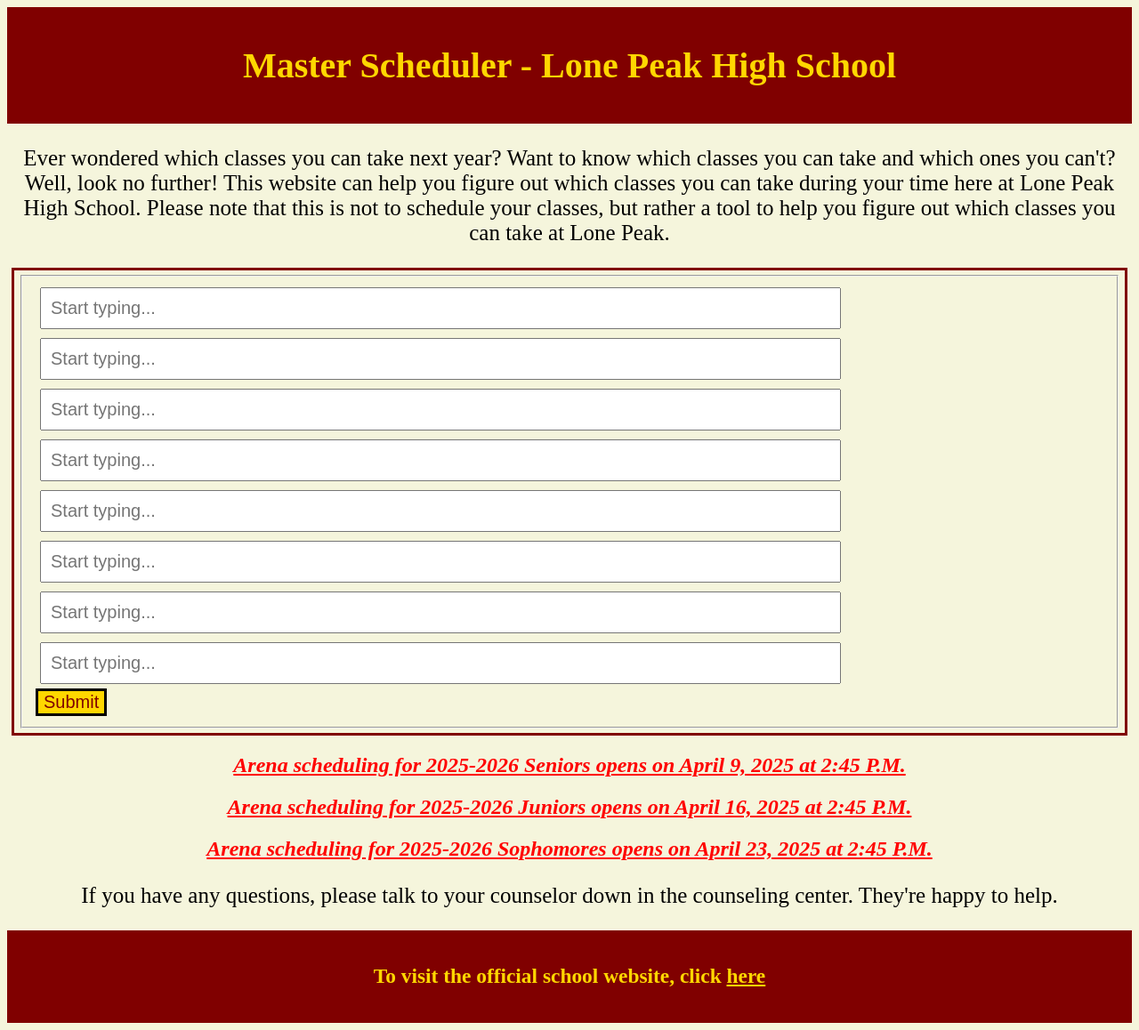
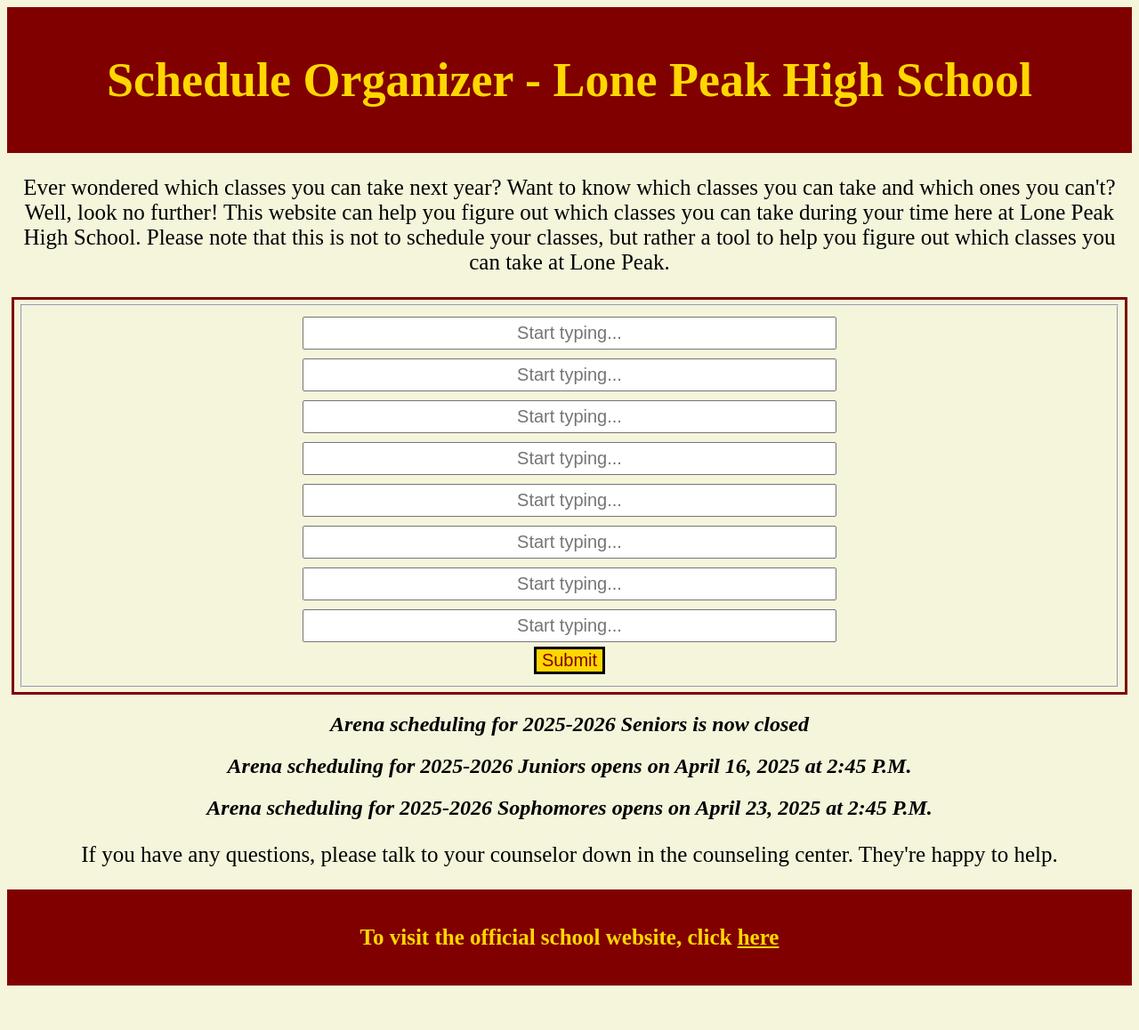
Before and after one commit to leerobertw/MasterSchedule, a Flask app: page / in a window 1280 px wide. Shown: the whole page at 89% size. After the commit the page ends 1108 px from the top, so only its background shows below. Run offline with Flask 3, Linux system fonts and the light colour scheme.

Commit message:
Made some changes to the UI & made it not as wide

```diff
--- a/src/static/styles.css
+++ b/src/static/styles.css
@@ -12,7 +12,7 @@
     background-color: var(--primaryColor);
     color: var(--secondaryColor);
     padding: 15px;
-    font-size: 20px;
+    font-size: 27px;
     margin: auto;
 }
 
@@ -22,29 +22,20 @@
 
 h2 {
     text-align: center;
-    color: red;
-    text-decoration: underline;
     font-style: italic;
-}
-
-.hide {
-    display: none;
-}
-
-.show {
-    display: block;
-}
-
-.hide {
-    display: none;
-}
-
-.show {
-    display: block;
 }
 
 h3 {
     text-align: center;
+    font-size: 25px;
+}
+
+h3 #good {
+    color: green;
+}
+
+h3 #bad {
+    color: red;
 }
 
 p {
@@ -63,7 +54,11 @@
     background-color: var(--primaryColor);
     color: var(--secondaryColor);
     padding: 15px;
-    font-size: 20px;
+    font-size: 25px;
+}
+
+footer h3 {
+    color: var(--secondaryColor);
 }
 
 a {
@@ -100,7 +95,7 @@
 
 
 form {
-    text-align: left;
+    text-align: center;
     margin: 5px;
     padding: 5px;
     font-size: 20px;
@@ -109,10 +104,10 @@
 
 input {
     font-size: 20px;
-    padding: 10px 10px;
-    text-align: left;
+    padding: 5px 5px;
+    text-align: center;
     margin: 5px;
-    width: 75%;
+    width: 50%;
     box-sizing: border-box;
 }
 
@@ -121,9 +116,19 @@
 }
 
 select {
-    width: 75%;
-    padding: 10px 10px;
-    border: none;
+    width: 48%;
+    padding: 5px 5px;
+    border: 1px solid black;
     border-radius: 3px;
     background-color: white;
 }
+
+ul {
+    font-size: 25px;
+    padding: 5px;
+    text-decoration: underline;
+}
+
+li {
+    list-style-type: none;
+}
--- a/src/templates/index.html
+++ b/src/templates/index.html
@@ -3,11 +3,11 @@
     <head>
         <meta charset="UTF-8">
         <meta name="viewport" content="width=device-width, initial-scale=1.0">
-            <title>Master Scheduler - LPHS</title>
+            <title>Schedule Organizer - LPHS</title>
             <link rel="stylesheet" href="{{ url_for('static', filename='styles.css') }}">
     </head>
     <header>
-        <h1>Master Scheduler - Lone Peak High School</h1>
+        <h1>Schedule Organizer - Lone Peak High School</h1>
     </header>
     <body>
         <main>
@@ -39,7 +39,7 @@
                         <h2>Schedule Results:</h2>
                         {% for result in results %}
                             {% set result_dict = result | safe | fromjson %}
-                            <h3>{{ result_dict.status }}</h3>
+                            <h3 id="good">{{ result_dict.status }}</h3>
                             {% if "result" in result_dict %}
                                 <div id="schedule-box">
                                     <h3>Valid Schedule:</h3>
@@ -51,7 +51,7 @@
                                     window.scheduleResults = {{ result_dict.result | tojson }};
                                 </script>
                             {% elif "conflicts" in result_dict %}
-                                <h3>Conflicting Classes:</h3>
+                                <h3 id="bad">Conflicting Classes:</h3>
                                 <ul>
                                     {% for class in result_dict.conflicts %}
                                         <li>{{ class }}</li>
@@ -62,7 +62,7 @@
                     {% endif %}
                 {% endwith %}
             </div>
-            <h2>Arena scheduling for 2025-2026 Seniors opens on April 9, 2025 at 2:45 P.M.</h2>
+            <h2>Arena scheduling for 2025-2026 Seniors is now closed</h2>
             <h2>Arena scheduling for 2025-2026 Juniors opens on April 16, 2025 at 2:45 P.M.</h2>
             <h2>Arena scheduling for 2025-2026 Sophomores opens on April 23, 2025 at 2:45 P.M.</h2>
             <p>If you have any questions, please talk to your counselor down in the counseling center. They're happy to help.</p>
```
